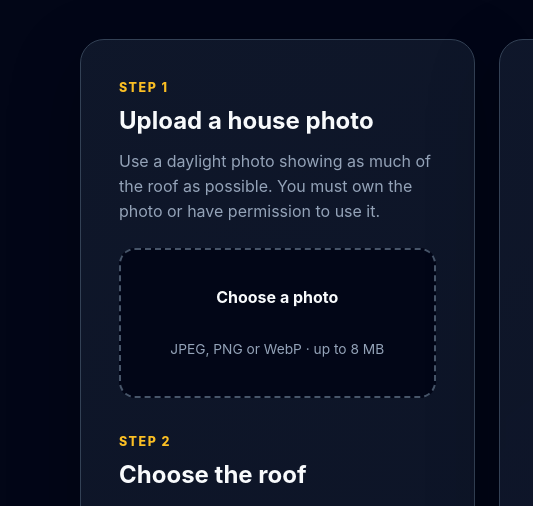
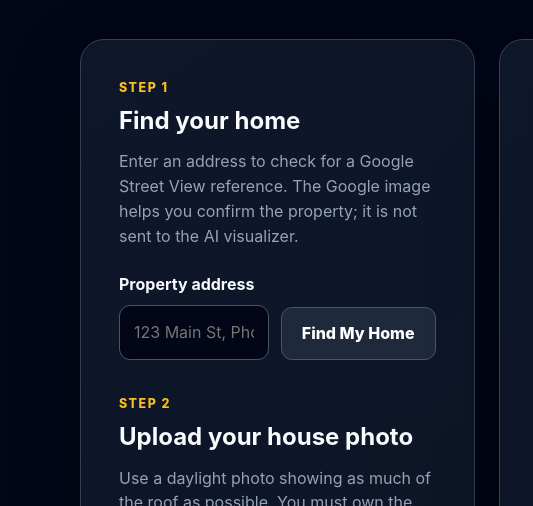
Before and after one commit to mastephenson12/national-solar-roof-estimator, a plain HTML site: page visualizer.html in a window 1280 px wide. Shown: the part 504-1010 px from the top of the page, 0-533 px from the left. Drawn offline with Linux system fonts and the light colour scheme.

Commit message:
Add address-first visualizer flow

```diff
--- a/visualizer.html
+++ b/visualizer.html
@@ -29,7 +29,23 @@
     <section class="visualizer-layout wrap" aria-label="AI roof visualizer">
       <div class="card visualizer-controls">
         <div class="eyebrow">Step 1</div>
-        <h2>Upload a house photo</h2>
+        <h2>Find your home</h2>
+        <p class="help">Enter an address to check for a Google Street View reference. The Google image helps you confirm the property; it is not sent to the AI visualizer.</p>
+        <div class="address-lookup">
+          <div class="field">
+            <label for="homeAddress">Property address</label>
+            <input id="homeAddress" type="text" autocomplete="street-address" maxlength="200" placeholder="123 Main St, Phoenix, AZ">
+          </div>
+          <button class="btn secondary" id="findHome" type="button">Find My Home</button>
+        </div>
+        <div id="mapNotice" class="notice" role="status" aria-live="polite"></div>
+        <figure class="streetview-reference" id="streetviewReference" hidden>
+          <img id="streetviewImage" alt="Google Street View reference for the entered address">
+          <figcaption>Google Street View reference only. Upload your own photo below to create an AI roof concept.</figcaption>
+        </figure>
+
+        <div class="eyebrow section-step">Step 2</div>
+        <h2>Upload your house photo</h2>
         <p class="help">Use a daylight photo showing as much of the roof as possible. You must own the photo or have permission to use it.</p>
         <label class="upload-zone" for="housePhoto">
           <strong>Choose a photo</strong>
@@ -37,7 +53,7 @@
           <input id="housePhoto" type="file" accept="image/jpeg,image/png,image/webp">
         </label>
 
-        <div class="eyebrow section-step">Step 2</div>
+        <div class="eyebrow section-step">Step 3</div>
         <h2>Choose the roof</h2>
         <div class="field">
           <label for="roofMaterial">Roofing system</label>
```
